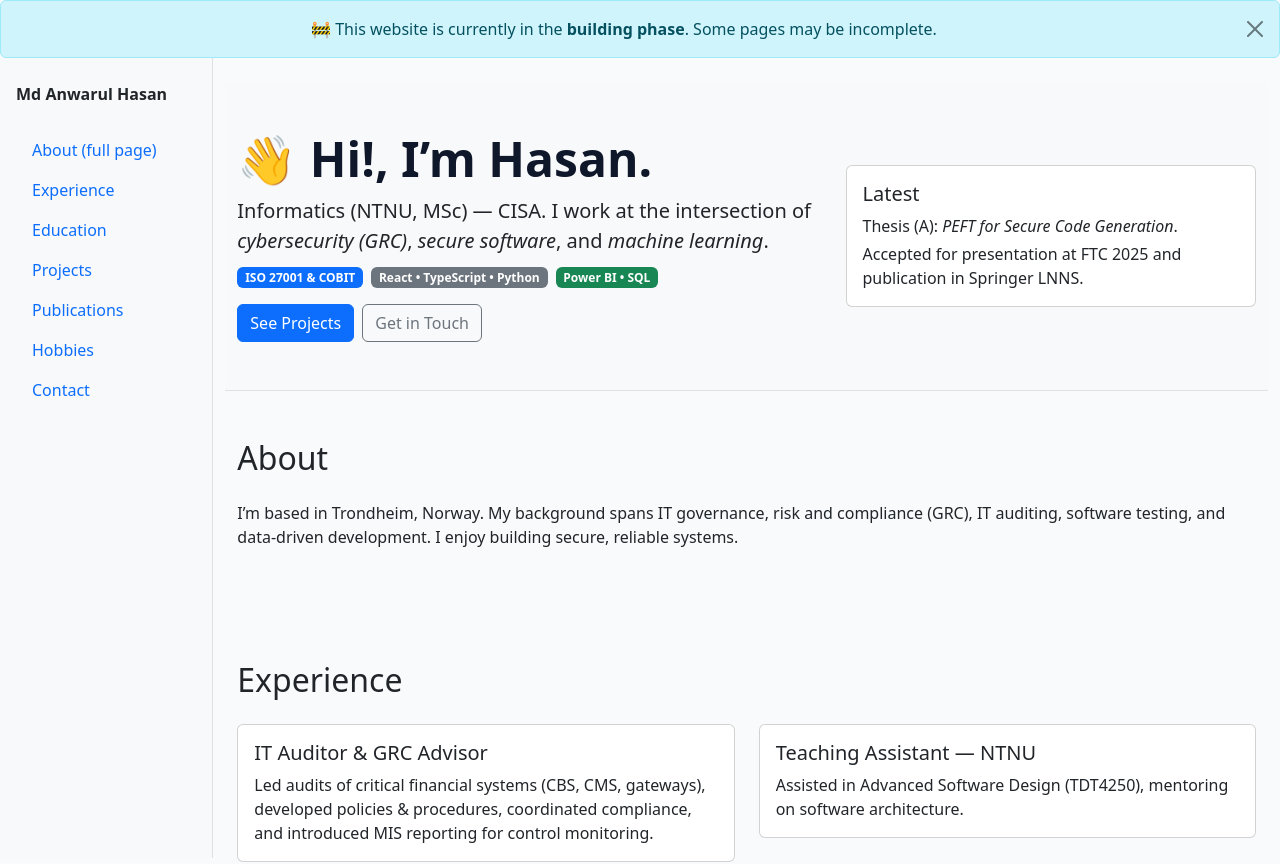
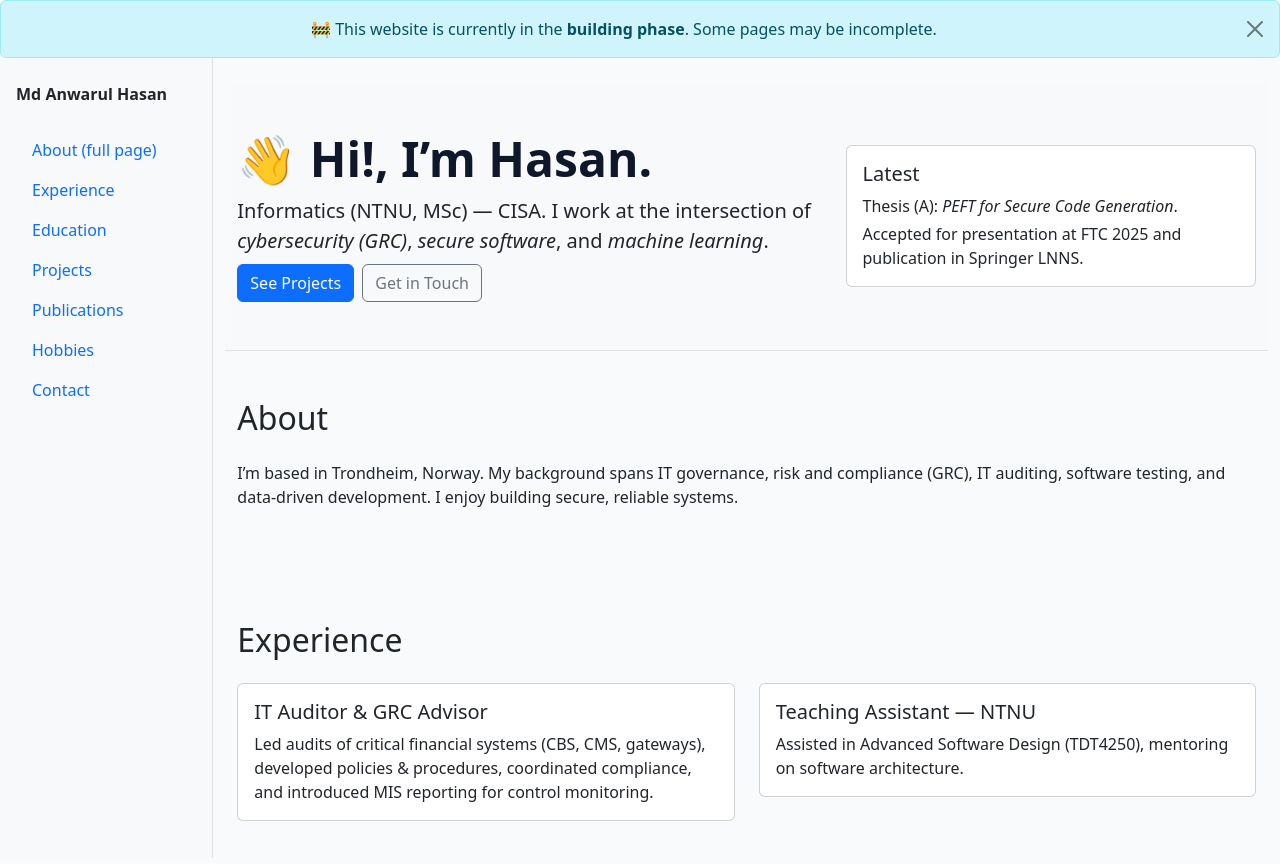
Before and after one commit to imahasan/imahasan.github.io, a React (Vite) app: page / in a window 1280 px wide. Shown: the top 864 px of the page. Built offline with nearby package versions, Linux system fonts and the light colour scheme.

Commit message:
Update: Removed the badges from Home page for now

```diff
--- a/src/App.tsx
+++ b/src/App.tsx
@@ -33,11 +33,11 @@ export default function App() {
               </p>
 
               {/* Badges group */}
-              <section className="mb-3" aria-label="Skills">
+              {/* <section className="mb-3" aria-label="Skills">
                 <Badge bg="primary" className="me-2">ISO 27001 &amp; COBIT</Badge>
                 <Badge bg="secondary" className="me-2">React • TypeScript • Python</Badge>
                 <Badge bg="success">Power BI • SQL</Badge>
-              </section>
+              </section> */}
 
               {/* CTAs */}
               <nav className="d-flex gap-2" aria-label="Hero actions">
```
